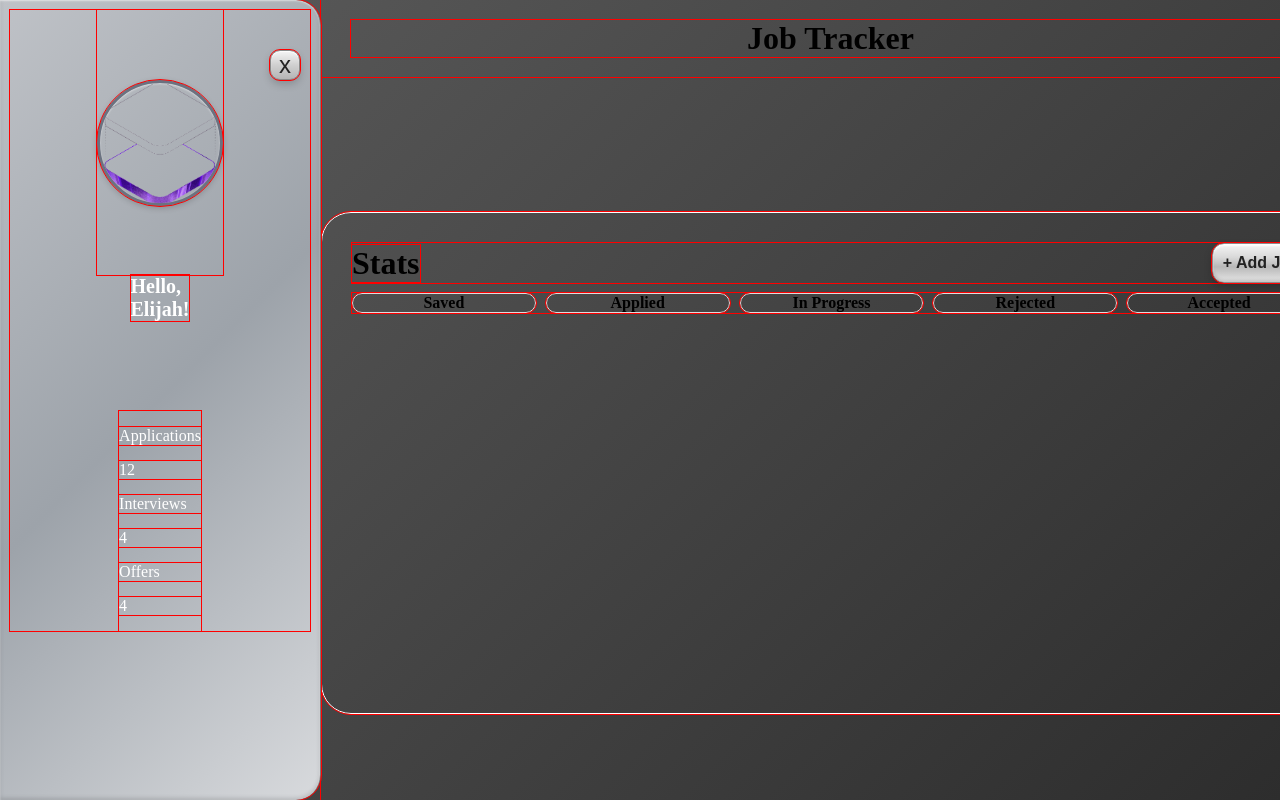
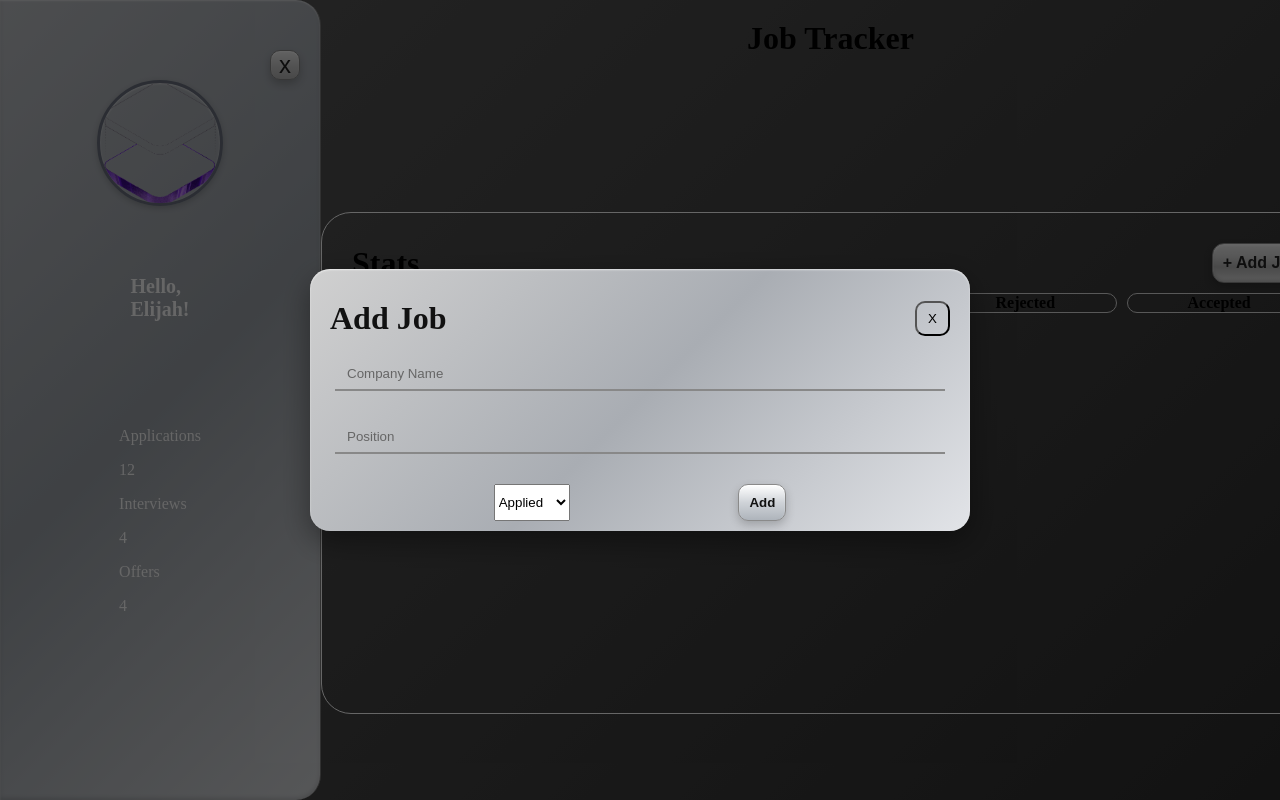
Before and after one commit to ElijahSWilliams/jobTracker, a React (Vite) app: page / in a window 1280 px wide. Both pictures are taken after a click on the button "+ Add Job". Shown: the top 800 px of the page. Built offline with nearby package versions, Linux system fonts and the light colour scheme.

Commit message:
Modal Layout Created. Functionality is next

```diff
--- a/src/App.tsx
+++ b/src/App.tsx
@@ -4,11 +4,13 @@ import './App.css'
 import Header from './Header/Header'
 import Main from './Main/Main'
 import Profile from './Profile/Profile'
+import AddJobModal from './addJobModal/AddJobModal'
 import profileImage from "./assets/hero.png"
 import { Routes, Route } from 'react-router-dom'
 
 function App() {
   const [sidebarOpen, setSideBarOpen] = useState(true);
+  const [isModalOpen, setIsModalOpen] = useState(false);
 
 
   /* FUNCTIONS */
@@ -16,8 +18,17 @@ function App() {
     setSideBarOpen(prev => !prev);
   }
 
+  const toggleModalOpen = () => {
+    setIsModalOpen(true);
+
+  }
+
+  const toggleModalClose = () => {
+
+    setIsModalOpen(false);
+  }
+
   return (
-
     <div className='app'>
 
       <Profile open={sidebarOpen} name="Elijah" toggleSidebar={toggleSidebar} image={profileImage} stats={[
@@ -31,13 +42,18 @@ function App() {
         <Routes>
 
 
-          <Route path='/' element={<Main />} />
+          <Route path='/' element={<Main toggleModalOpen={toggleModalOpen} />} />
 
           {/* <section></section>
           <section></section> */}
         </Routes>
       </div>
+
+
+      {/* Conditional Rendering */}
+      {isModalOpen && (<AddJobModal toggleModalClose={toggleModalClose} />)}
     </div>
+
 
   )
 }
--- a/src/Main/Main.tsx
+++ b/src/Main/Main.tsx
@@ -10,17 +10,17 @@ const stats = [
 ];
 
 
+type MainProps = {
+    toggleModalOpen: () => void;
+};
 
-
-type MainProps = {};
-
-function Main({ }: MainProps) {
+function Main({ toggleModalOpen }: MainProps) {
 
     return (
         <div className="main">
             <div className="main__header">
                 <h1 className="main__title">Stats</h1>
-                <button className="main__add-button"> + Add Job</button>
+                <button onClick={toggleModalOpen} className="main__add-button"> + Add Job</button>
             </div>
 
 
--- /dev/null
+++ b/src/addJobModal/AddJobModal.css
@@ -0,0 +1,138 @@
+.modal__container {
+position: fixed;
+top: 0;
+left: 0;
+
+width: 100vw;
+height: 100vh;
+
+background: rgba(0, 0, 0, 0.6);
+
+display: flex;
+align-items: center;
+justify-content: center;
+
+z-index: 9999;
+
+}
+
+.modal {
+background-color: white;
+border-radius: 20px;
+
+width: 50%;
+
+padding: 10px;
+
+background: linear-gradient(
+    135deg,
+    #d0d0d0,
+    #a9adb3,
+    #e2e4e8
+  );
+
+box-shadow:
+  0 10px 30px rgba(0, 0, 0, 0.4),
+  inset 0 1px 2px rgba(255, 255, 255, 0.6);
+
+color: #111;
+
+animation: modalPop 0.2s ease;
+}
+
+
+
+
+.modal__header {
+    display: flex;
+    justify-content: space-between;
+    align-items: center;
+
+    padding: 0px 10px;
+}
+
+
+.modal__close {
+    background: transparent;
+    border-radius: 10px;
+    width: 35px;
+    height: 35px;
+}
+
+.modal__form {
+    display: flex;
+    flex-direction: row;
+    justify-content: space-evenly;
+    gap: 10px;
+    flex-wrap: wrap;
+    padding: 0 15px;
+}
+
+
+.modal__form-input {
+    width: 100%;
+    padding: 8px 12px;
+    margin-bottom: 20px;
+
+    border: none;
+    border-bottom: 2px solid #888;
+
+    background: transparent;
+
+    outline: none;
+
+    color: #111;
+
+    transition: border-color 0.2s ease;
+}
+
+.modal__form-input:focus {
+    border-color: #5a5a5a;
+/*
+    box-shadow:
+        0 0 0 2px rgba(120, 120, 120, 0.3),
+        inset 0 1px 2px rgba(255, 255, 255, 0.7); */
+}
+
+.modal__form-input::placeholder {
+    color: #666;
+}
+
+.modal__form-submit {
+    padding: 10px;
+
+    border: 1px solid #8a8a8a;
+    border-radius: 10px;
+
+    background: linear-gradient(
+        to bottom,
+        #ffffff,
+        #cfd3d8,
+        #aeb4bb
+    );
+
+    color: #111;
+    font-weight: 600;
+
+    cursor: pointer;
+
+    box-shadow:
+        0 4px 10px rgba(0, 0, 0, 0.2),
+        inset 0 1px 1px rgba(255, 255, 255, 0.8);
+
+    transition: transform 0.15s ease, box-shadow 0.15s ease;
+
+}
+
+/* ANIMATIONS */
+@keyframes modalPop {
+    from {
+        transform: scale(0.9);
+        opacity: 0;
+    }
+    to {
+        transform: scale(1);
+        opacity: 1;
+    }
+
+}
--- /dev/null
+++ b/src/addJobModal/AddJobModal.tsx
@@ -0,0 +1,35 @@
+import "./AddJobModal.css";
+
+type AddJobModalProps = {
+    toggleModalClose: () => void;
+};
+
+function AddJobModal({ toggleModalClose }: AddJobModalProps) {
+    return (
+        <div className="modal__container" onClick={toggleModalClose}>
+
+            <div className="modal" onClick={(e) => e.stopPropagation()}> {/* stopPropagation allows user to click inside modal without it closing */}
+                <div className="modal__header">
+                    <h1 className="modal__title">Add Job</h1>
+                    <button className="modal__close" onClick={toggleModalClose}> X </button>
+                </div>
+                {/* FORM */}
+                <form className="modal__form">
+                    <input className="modal__form-input" type="text" placeholder="Company Name"></input>
+                    <input className="modal__form-input" type="text" placeholder="Position"></input>
+                    <select>
+                        <option>Applied</option>
+                        <option>Interview</option>
+                        <option>Offer</option>
+                        <option>Rejected</option>
+                    </select>
+
+                    <button type="submit" className="modal__form-submit">Add</button>
+                </form>
+            </div>
+
+        </div>
+    );
+}
+
+export default AddJobModal;
--- a/src/index.css
+++ b/src/index.css
@@ -18,6 +18,6 @@ body {
     );
 }
 
-* {
+/* * {
   outline: 1px solid red;
-}
+} */
```
Also changed, not shown: 1 other file (tests, documents, lock files or other folders).
